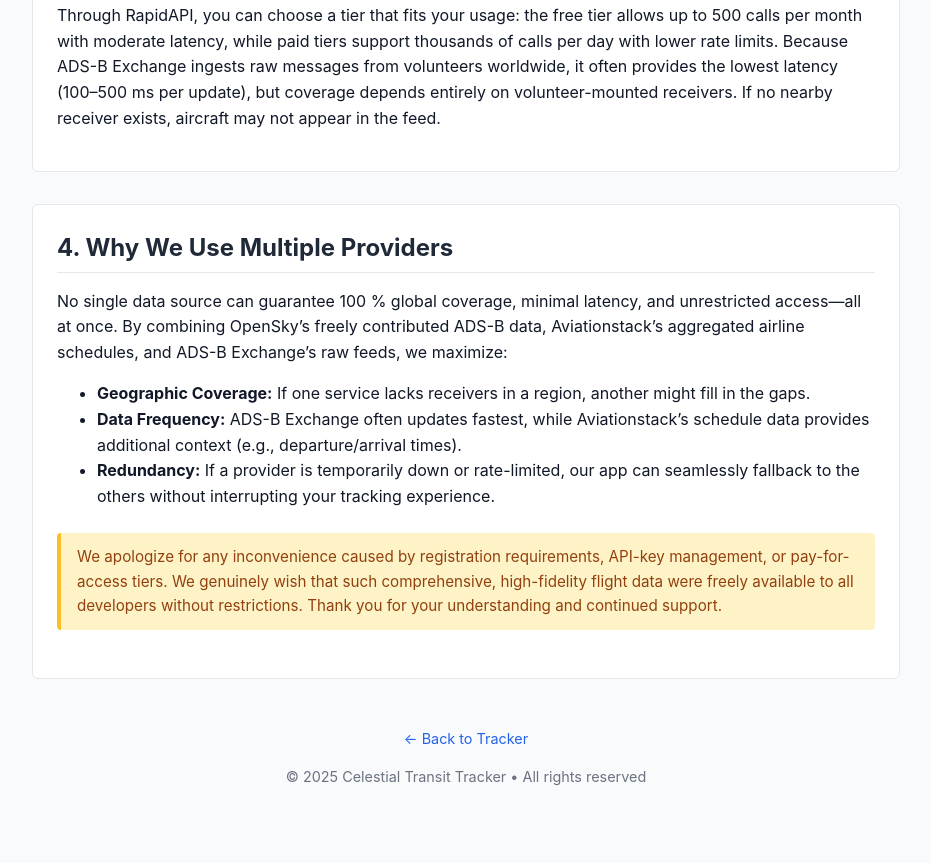
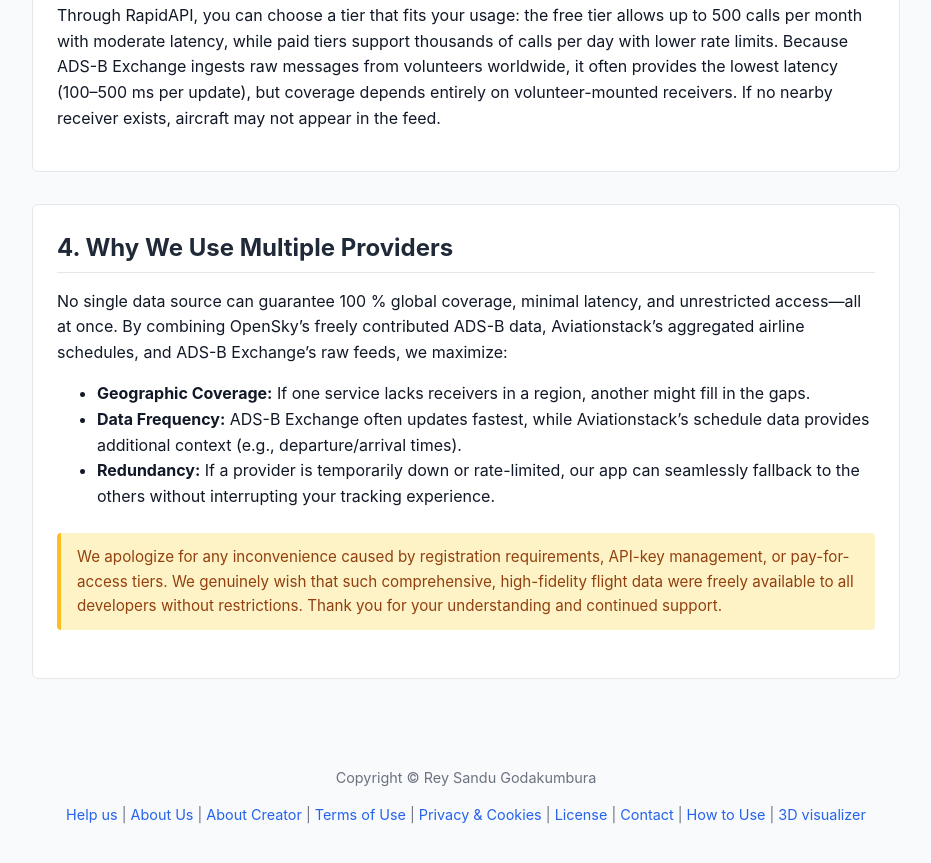
Before and after one commit to kaibacorp1/Transit-Tracker, a website: page public/providers.html in a window 1280 px wide. Shown: the part 2687-3550 px from the top of the page, without its empty margins (174-1105 px from the left). Before the commit the page ends 3507 px from the top, so only its background shows below. Drawn offline with Linux system fonts and the light colour scheme.

Commit message:
Update providers.html

```diff
--- a/public/providers.html
+++ b/public/providers.html
@@ -296,10 +296,20 @@
     </section>
   </main>
 
-  <footer class="container">
-    <p><a href="index.html">← Back to Tracker</a></p>
-    <p>&copy; 2025 Celestial Transit Tracker • All rights reserved</p>
-  </footer>
+    <footer>
+      <p>Copyright © Rey Sandu Godakumbura</p>
+      <p>
+        <a href="/public/reports.html">Help us</a> |
+        <a href="/public/aboutus.html">About Us</a> |
+        <a href="https://www.lifebeyondstars.com/about-me" target="_blank">About Creator</a> |
+        <a href="/public/terms.html">Terms of Use</a> |
+        <a href="/public/privacy.html">Privacy & Cookies</a> |
+        <a href="LICENSE.txt">License</a> |
+        <a href="mailto:sandu.godakumbura@gmail.com">Contact</a> |
+        <a href="public/how_to_use.html">How to Use</a> |
+        <a href="public/dome/dome.html">3D visualizer</a>
+      </p>
+    </footer>
 </body>
 
 </html>
```
